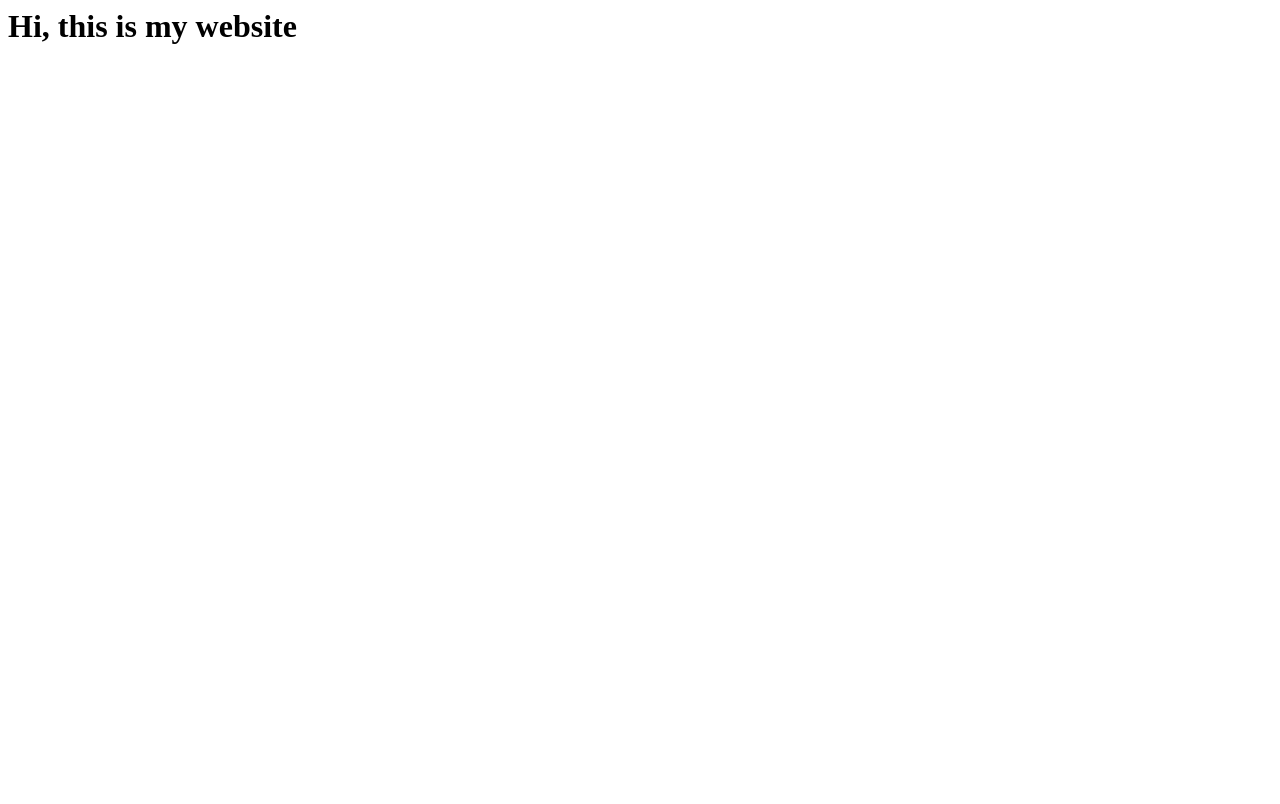
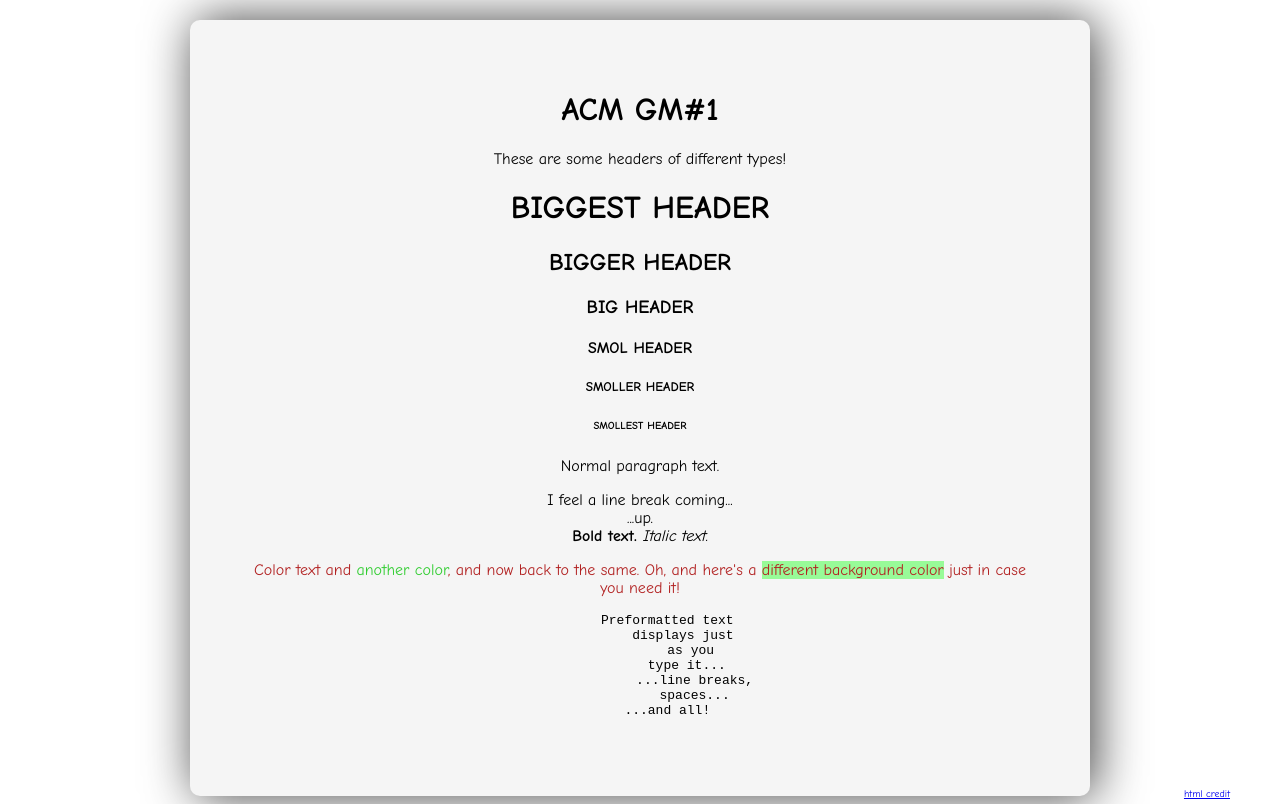
Before and after one commit to lucasxsong/gh-pages-demo, a plain HTML site: page index.html in a window 1280 px wide. Drawn offline with Linux system fonts and the light colour scheme.

Commit message:
add sample website

```diff
--- a/index.html
+++ b/index.html
@@ -1 +1,49 @@
-<h1> Hi, this is my website </h1>
+<body style="font-family: Comic Sans MS, sans-serif; margin-top: 20px">
+	<center>
+		<div
+			style="padding: 50px; width: 800px; background-color: whitesmoke; border-radius: 10px; box-shadow: 5px 0px 50px #424242;"
+		>
+			<h1>ACM GM#1</h1>
+
+			These are some headers of different types!
+			<h1>BIGGEST HEADER</h1>
+			<h2>BIGGER HEADER</h2>
+			<h3>BIG HEADER</h3>
+			<h4>SMOL HEADER</h4>
+			<h5>SMOLLER HEADER</h5>
+			<h6>SMOLLEST HEADER</h6>
+
+			<p>Normal paragraph text.</p>
+
+			I feel a line break coming... <br />
+			...up.
+			<br />
+
+			<b>Bold text.</b>
+
+			<i>Italic text.</i>
+
+			<p style="color:#B22222">
+				Color text and <span style="color:limegreen;">another color</span>, and
+				now back to the same. Oh, and here's a
+				<span style="background-color:PaleGreen;"
+					>different background color</span
+				>
+				just in case you need it!
+			</p>
+
+			<pre>
+        Preformatted text
+            displays just
+              as you
+            type it...
+              ...line breaks,
+               spaces...
+              ...and all!
+            </pre
+            >
+            <div style="font-size: 10px; position: absolute; bottom: 0px; right: 50px"><a href="https://www.quackit.com/html/examples/html_text_examples.cfm">html credit</a></div>
+		</div>
+    </center>
+
+</body>
```
Also changed, not shown: 1 other file.
